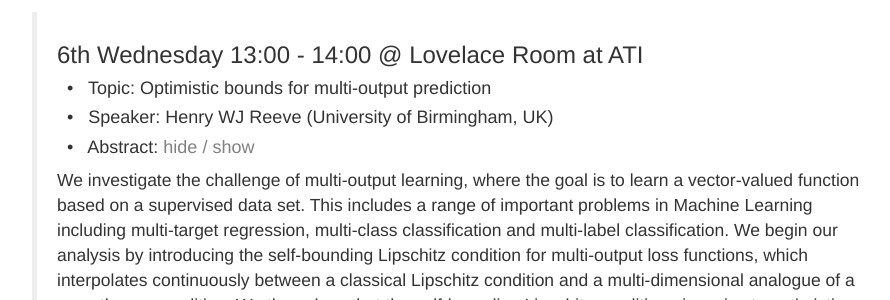
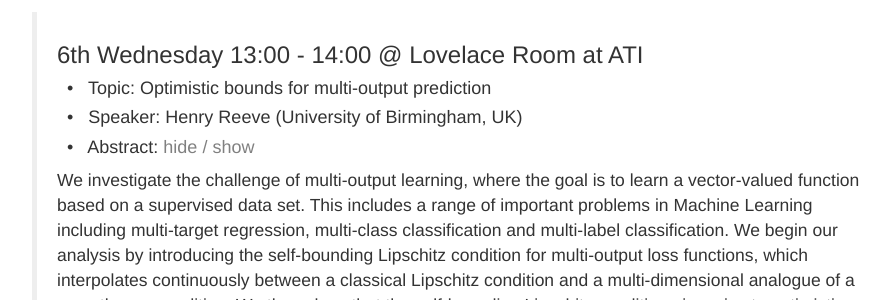
Before and after one commit to DCE-RG/DCE-RG.github.io, a Jekyll site: the page built from index.html, in a window 1280 px wide and 900 px high, scrolled down 4483 px. Shown: the part 153-453 px from the top of the window, without its empty margins (38-928 px from the left). Built offline with Jekyll 4.4.1, drawn with Linux system fonts in a browser that asks for light colours; nearby versions of some CDN libraries.

Commit message:
change to neurips version

```diff
--- a/index.html
+++ b/index.html
@@ -260,7 +260,7 @@ isHome: true
   <blockquote>
     <h3>6th Wednesday 13:00 - 14:00 @ Lovelace Room at ATI</h3>
     <h4>&nbsp; &#8226; &nbsp; Topic: Optimistic bounds for multi-output prediction </h4>
-    <h4>&nbsp; &#8226; &nbsp; Speaker: Henry WJ Reeve (University of Birmingham, UK) </h4>
+    <h4>&nbsp; &#8226; &nbsp; Speaker: Henry Reeve (University of Birmingham, UK) </h4>
     <h4>&nbsp; &#8226; &nbsp; Abstract: <a data-toggle="collapse" href="#abstract_0406" role="button" style="color:gray;"> hide / show </a> </h4>
     <div class="collapse in" id="abstract_0406">
         <div class="card card-body abstract-text">
```
